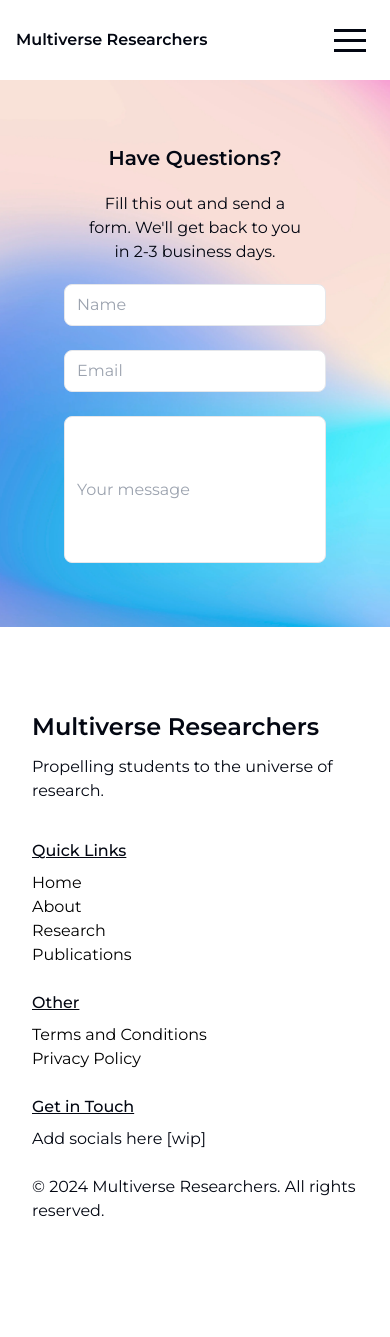
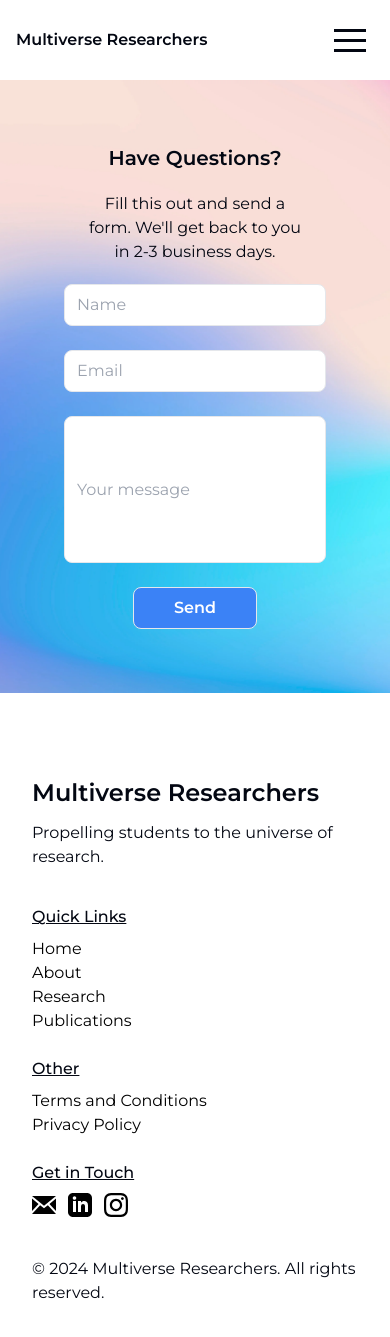
Before and after one commit to multiverseresearchers/multiverse-researchers, a React (Vite) app: page /contact in a window 390 px wide. Before the commit the page ends 1255 px from the top, so only its background shows below. Built offline with nearby package versions, Linux system fonts and the light colour scheme.

Commit message:
socials + responsive research page + contact page

```diff
--- a/src/components/contact/Contact.tsx
+++ b/src/components/contact/Contact.tsx
@@ -20,7 +20,7 @@
                         Fill this out and send a form. We'll get back to you in 2-3 business days.
                     </div>
                 </div>
-                <div className="w-full flex flex-col gap-6">
+                <div className="w-full flex flex-col items-center gap-6">
                     <Input
                         placeholder='Name'
                         crossOrigin={undefined}
@@ -44,6 +44,7 @@
                         onPointerLeaveCapture={undefined}
                         className="focus:outline-none px-3 py-2 aspect-video focus:ring-2 focus:ring-purple-500 rounded-lg"
                     />
+                    <a className='transition-colors duration-200 border rounded-lg hover:border-blue-500 hover:bg-gray-100 hover:text-blue-500 bg-blue-500 text-white px-10 py-2 text-center font-semibold' href="mailto:multiverseresearchers@gmail.com">Send</a>
                 </div>
             </div>
         </div>
--- a/src/components/footer/Footer.tsx
+++ b/src/components/footer/Footer.tsx
@@ -28,12 +28,13 @@
             </div>
             <div>
                 <p className='font-medium underline pb-2'>Get in Touch</p>
-                <div className='flex flex-row gap-12'>
-                    <p>Add socials here [wip]</p>
+                <div className='flex flex-row gap-3 pb-4'>
+                    <a href="mailto:multiverseresearchers@gmail.com" target='_blank'><svg className='fill-black hover:fill-blue-500 transition-colors duration-300' xmlns="http://www.w3.org/2000/svg" width="24" height="24" viewBox="0 0 24 24"><path d="M12 12.713l-11.985-9.713h23.971l-11.986 9.713zm-5.425-1.822l-6.575-5.329v12.501l6.575-7.172zm10.85 0l6.575 7.172v-12.501l-6.575 5.329zm-1.557 1.261l-3.868 3.135-3.868-3.135-8.11 8.848h23.956l-8.11-8.848z"/></svg></a>
+                    <a href="https://www.linkedin.com/in/multiverse-researchers-681657313/" target='_blank'><svg className='fill-black hover:fill-blue-500 transition-colors duration-300' xmlns="http://www.w3.org/2000/svg" width="24" height="24" viewBox="0 0 24 24"><path d="M19 0h-14c-2.761 0-5 2.239-5 5v14c0 2.761 2.239 5 5 5h14c2.762 0 5-2.239 5-5v-14c0-2.761-2.238-5-5-5zm-11 19h-3v-11h3v11zm-1.5-12.268c-.966 0-1.75-.79-1.75-1.764s.784-1.764 1.75-1.764 1.75.79 1.75 1.764-.783 1.764-1.75 1.764zm13.5 12.268h-3v-5.604c0-3.368-4-3.113-4 0v5.604h-3v-11h3v1.765c1.396-2.586 7-2.777 7 2.476v6.759z"/></svg></a>
+                    <a href="https://www.instagram.com/multiverse.researchers/" target='_blank'><svg className='fill-black hover:fill-blue-500 transition-colors duration-300' xmlns="http://www.w3.org/2000/svg" width="24" height="24" viewBox="0 0 24 24"><path d="M12 2.163c3.204 0 3.584.012 4.85.07 3.252.148 4.771 1.691 4.919 4.919.058 1.265.069 1.645.069 4.849 0 3.205-.012 3.584-.069 4.849-.149 3.225-1.664 4.771-4.919 4.919-1.266.058-1.644.07-4.85.07-3.204 0-3.584-.012-4.849-.07-3.26-.149-4.771-1.699-4.919-4.92-.058-1.265-.07-1.644-.07-4.849 0-3.204.013-3.583.07-4.849.149-3.227 1.664-4.771 4.919-4.919 1.266-.057 1.645-.069 4.849-.069zm0-2.163c-3.259 0-3.667.014-4.947.072-4.358.2-6.78 2.618-6.98 6.98-.059 1.281-.073 1.689-.073 4.948 0 3.259.014 3.668.072 4.948.2 4.358 2.618 6.78 6.98 6.98 1.281.058 1.689.072 4.948.072 3.259 0 3.668-.014 4.948-.072 4.354-.2 6.782-2.618 6.979-6.98.059-1.28.073-1.689.073-4.948 0-3.259-.014-3.667-.072-4.947-.196-4.354-2.617-6.78-6.979-6.98-1.281-.059-1.69-.073-4.949-.073zm0 5.838c-3.403 0-6.162 2.759-6.162 6.162s2.759 6.163 6.162 6.163 6.162-2.759 6.162-6.163c0-3.403-2.759-6.162-6.162-6.162zm0 10.162c-2.209 0-4-1.79-4-4 0-2.209 1.791-4 4-4s4 1.791 4 4c0 2.21-1.791 4-4 4zm6.406-11.845c-.796 0-1.441.645-1.441 1.44s.645 1.44 1.441 1.44c.795 0 1.439-.645 1.439-1.44s-.644-1.44-1.439-1.44z"/></svg></a>
                 </div>
             </div>
             <p className='md:hidden block'>© 2024 Multiverse Researchers. All rights reserved.</p>
-
         </div>
     </footer>
   )
--- a/src/components/home/Home.tsx
+++ b/src/components/home/Home.tsx
@@ -16,7 +16,7 @@
             <div className='flex flex-col w-full h-[84vh] items-center justify-evenly'>
 				<div className='flex flex-col items-center justify-center'>
 					<h1 className='text-center text-2xl sm:text-4xl md:text-5xl lg:text-6xl m-5'>The Future of Research<br />Starts <span className='font-semibold'>Here</span></h1>
-					<p className='text-center w-2/3'>We are a student led organization that empowers high school students to engage in innovative research.</p>
+					<p className='text-center w-2/3'>We are a student led organization that empowers high schoolers to engage in innovative research.</p>
 				</div>
 				<svg className='animate-bounce' xmlns="http://www.w3.org/2000/svg" width="40px" height="40px" viewBox="0 0 24 24" fill="none"><path fill-rule="evenodd" clip-rule="evenodd" d="M12 3C12.5523 3 13 3.44772 13 4V17.5858L18.2929 12.2929C18.6834 11.9024 19.3166 11.9024 19.7071 12.2929C20.0976 12.6834 20.0976 13.3166 19.7071 13.7071L12.7071 20.7071C12.3166 21.0976 11.6834 21.0976 11.2929 20.7071L4.29289 13.7071C3.90237 13.3166 3.90237 12.6834 4.29289 12.2929C4.68342 11.9024 5.31658 11.9024 5.70711 12.2929L11 17.5858V4C11 3.44772 11.4477 3 12 3Z" fill="#000000" /></svg>
 			</div>
--- a/src/components/research/Research.tsx
+++ b/src/components/research/Research.tsx
@@ -44,7 +44,8 @@
     return (
         <div>
             <div className='flex flex-col items-center justify-center'>
-                <h1 className='py-8 text-center text-2xl md:text-3xl lg:text-4xl m-5'><span className="font-semibold">Current Research Projects</span></h1>
+                <h1 className='pt-8 text-center text-2xl md:text-3xl lg:text-4xl py-4'><span className="font-semibold">Current Research Projects</span></h1>
+                <p>Take a look around to explore our current endeavors!</p>
             </div>
 
             <div className='flex flex-col items-center justify-center'>
--- a/src/components/research/ResearchGroup.tsx
+++ b/src/components/research/ResearchGroup.tsx
@@ -5,15 +5,15 @@
 const ResearchGroup = (props: { title: string | number | boolean | ReactElement<any, string | JSXElementConstructor<any>> | Iterable<ReactNode> | ReactPortal | null | undefined; content: string | number | boolean | ReactElement<any, string | JSXElementConstructor<any>> | Iterable<ReactNode> | ReactPortal | null | undefined; link: string | undefined }) => {
     return (
         <div className='shadow-xl m-5 max-w-screen-lg rounded-lg'>
-          <div className='flex flex-row m-2'>
-            <div className="w-full m-10">
+          <div className='flex flex-col-reverse md:flex-row m-2 items-center'>
+            <div className="w-full p-10">
               <span className="font-semibold sm:text-l md:text-l lg:text-xl">{props.title}</span>
               <div className="sm:text-m md:text-m lg:text-l mt-5">{props.content}</div>
               <div className="text-center m:text-m md:text-m lg:text-l m-2">
                 <Link to={`/research/${props.link}`}>Learn More</Link>
               </div>
             </div>
-            <div className="w-full m-5">
+            <div className="w-full p-5">
                 <img src={filler_img} alt="Filler Img from Figma" />
             </div>
           </div>
```
